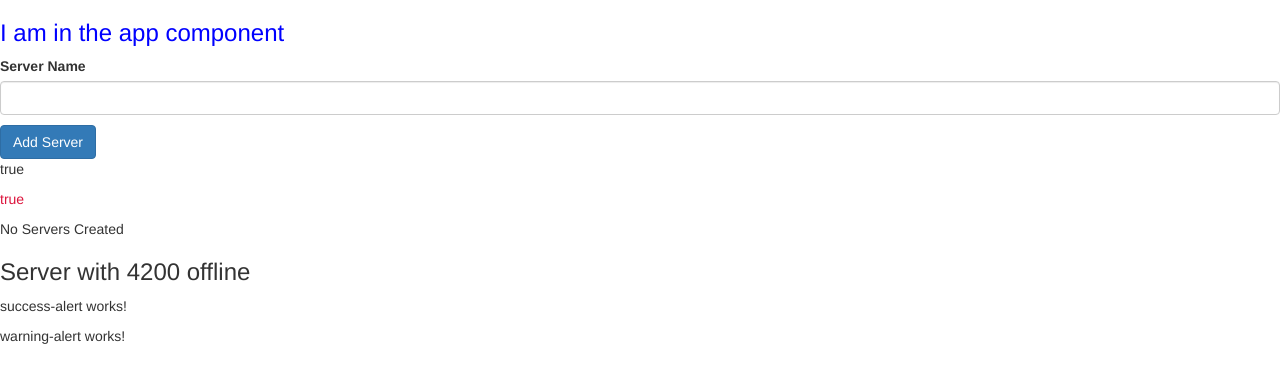
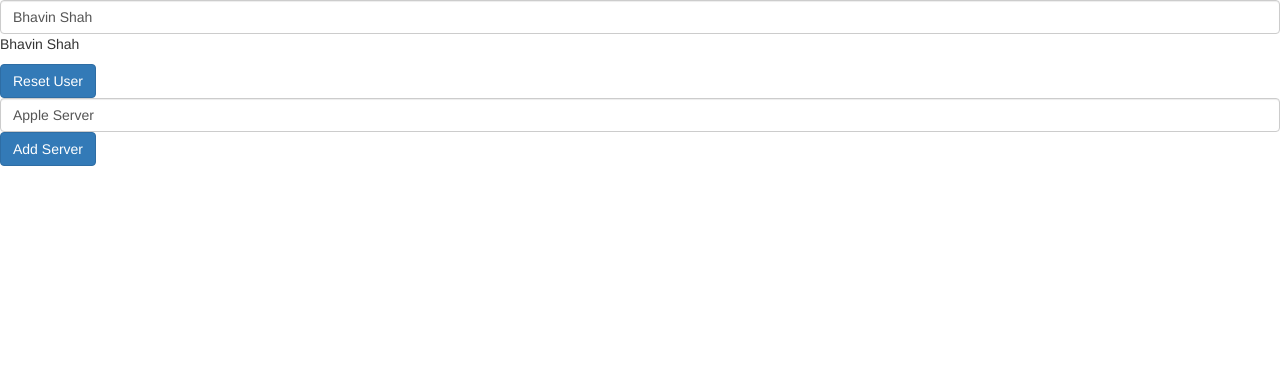
Before and after one commit to shahbhavinkumar/angular_practice, an Angular app: page / in a window 1280 px wide. Shown: the top 382 px of the page. Built offline with nearby package versions, Linux system fonts and the light colour scheme.

Commit message:
2 Way binding + directives (not completed)

```diff
--- a/src/app/app.component.html
+++ b/src/app/app.component.html
@@ -1,4 +1 @@
-<h3>I am in the app component</h3>
 <app-servers></app-servers>
-<app-success-alert></app-success-alert>
-<app-warning-alert></app-warning-alert>
--- a/src/app/servers/servers.component.html
+++ b/src/app/servers/servers.component.html
@@ -1,14 +1,42 @@
-<label>Server Name</label>
+<!--Data Binding Assignment-->
+<input type="text" class="form-control" [(ngModel)]="userName" />
+<p>{{userName}}</p>
 
-<input type="text" width="50%" class="form-control" (input)="onUpdatedServerName($event)"/>
-<p>{{serverName}}</p>
-<!--Property Binding-->
-<button (click)="onCreateServer()" [disabled]="!allowNewServers" class="btn btn-primary">Add Server</button>
-<!--String interpolation-->
+<button (click)="userName = ''" [disabled]="userName === ''" class="btn btn-primary">Reset User</button>
+
+<!-- Data Binding Assignment Ends here-->
+
+
+<!--<label>Server Name</label>
+One way of binding data -->
+<!-- <input type="text" width="50%" class="form-control" (input)="onUpdatedServerName($event)"/> -->
+
+
+
+<!--String interpolation
 <p>{{allowNewServers}}</p>
 
 <p style='color:crimson' [innerText]=allowNewServers></p>
 
 
 <p>{{serverCreationStatus}}</p>
-<app-server></app-server>
+<app-server></app-server>-->
+
+
+
+
+<!-- Directives-->
+
+
+<input type="text"
+class="form-control"
+[(ngModel)]="serverName">
+
+<button class="btn btn-primary"
+[disabled]="!allowNewServers"
+(click)="onCreateServer()">Add Server</button>
+
+<p *ngIf="serverCreated">Server was created, server name is {{serverName}}</p>
+
+
+<!-- Directives End Here-->
--- a/src/app/servers/servers.component.ts
+++ b/src/app/servers/servers.component.ts
@@ -1,33 +1,35 @@
 import { Component, OnInit } from '@angular/core';
+
 
 @Component({
   selector: 'app-servers',
   templateUrl: './servers.component.html',
   styleUrls: ['./servers.component.css']
 })
+
+
 export class ServersComponent implements OnInit {
 
   allowNewServers = false;
   serverCreationStatus = 'No Servers Created';
-  serverName = '';
+  serverName = 'Apple Server';
+  serverCreate = false;
+
+  //data binding assignment
+  userName = 'Bhavin Shah';
 
   constructor() {
-    setTimeout(()=>{
-      this.allowNewServers=true;
-    },2000);
-   }
+    setTimeout(() => {
+      this.allowNewServers = true;
+    }, 2000);
+  }
+
+  onCreateServer(){
+    this.serverCreate = true;
+    this.serverCreationStatus = 'Server Created! Name is'+this.serverName;
+  }
+
 
   ngOnInit() {
   }
-
-  onCreateServer()
-  {
-    this.serverCreationStatus = 'Server was Created';
-  }
-
-  onUpdatedServerName(event:Event)
-  {
-   this.serverName = (<HTMLInputElement>event.target).value;
-  }
-
 }
--- a/src/app/success-alert/success-alert.component.html
+++ /dev/null
@@ -1,3 +0,0 @@
-<p>
-  success-alert works!
-</p>
--- a/src/app/success-alert/success-alert.component.ts
+++ /dev/null
@@ -1,15 +0,0 @@
-import { Component, OnInit } from '@angular/core';
-
-@Component({
-  selector: 'app-success-alert',
-  templateUrl: './success-alert.component.html',
-  styleUrls: ['./success-alert.component.css']
-})
-export class SuccessAlertComponent implements OnInit {
-
-  constructor() { }
-
-  ngOnInit() {
-  }
-
-}
--- a/src/app/warning-alert/warningalert.component.html
+++ /dev/null
@@ -1,3 +0,0 @@
-<p>
-    warning-alert works!
-  </p>
--- a/src/app/warning-alert/warningalert.component.ts
+++ /dev/null
@@ -1,14 +0,0 @@
-import { Component, OnInit } from '@angular/core';
-
-@Component({
-  selector: 'app-warning-alert',
-  templateUrl: './warningalert.component.html'
-})
-export class WarningAlertComponent implements OnInit {
-
-  constructor() { }
-
-  ngOnInit() {
-  }
-
-}
--- a/src/index.html
+++ b/src/index.html
@@ -2,7 +2,7 @@
 <html lang="en">
 <head>
   <meta charset="utf-8">
-  <title>MyFirstApp</title>
+  <title>Angular Tutorial</title>
   <base href="/">
 
   <meta name="viewport" content="width=device-width, initial-scale=1">
```
Also changed, not shown: src/app/app.module.ts (+7 -7 lines), src/app/success-alert/success-alert.component.css (deleted), 1 other file (tests, documents, lock files or other folders).
